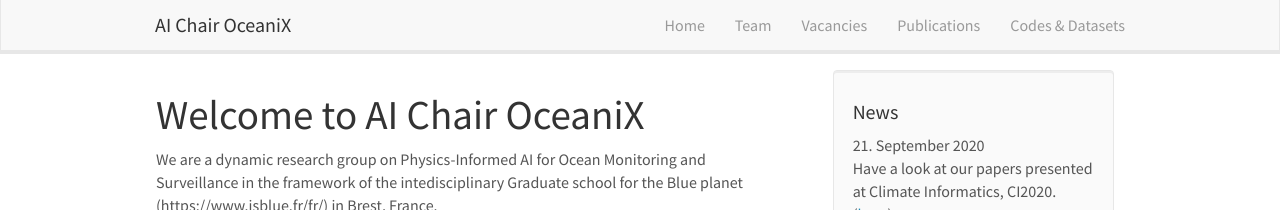
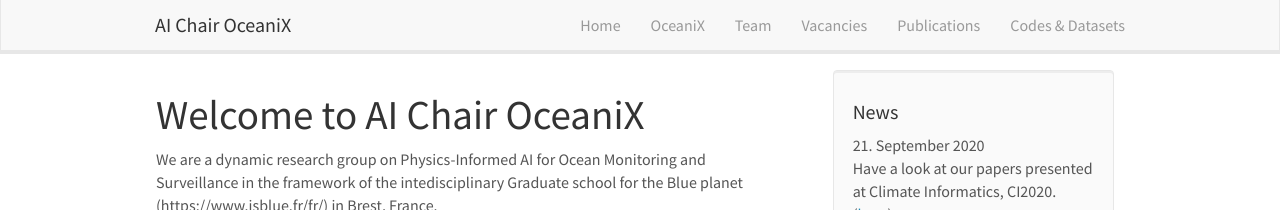
Before and after one commit to CIA-Oceanix/CIA-Oceanix.github.io, a Jekyll site: the page built from _pages/home.md, in a window 1280 px wide. Shown: the top 210 px of the page. Built offline with Jekyll 4.4.1, drawn with Linux system fonts in a browser that asks for light colours; nearby versions of some CDN libraries.

Commit message:
Update header.html

```diff
--- a/_includes/header.html
+++ b/_includes/header.html
@@ -13,6 +13,7 @@
 	<div class="collapse navbar-collapse" id="navbar-collapse-1">
 	  <ul class="nav navbar-nav navbar-right">
 		<li><a href="{{ site.url }}{{ site.baseurl }}/">Home</a></li>
+		<li><a href="{{ site.url }}{{ site.baseurl }}/oceanix">OceaniX</a></li>
 		<li><a href="{{ site.url }}{{ site.baseurl }}/team">Team</a></li>
 		<li><a href="{{ site.url }}{{ site.baseurl }}/vacancies">Vacancies</a></li>
 		<li><a href="{{ site.url }}{{ site.baseurl }}/publications">Publications</a></li>
```
